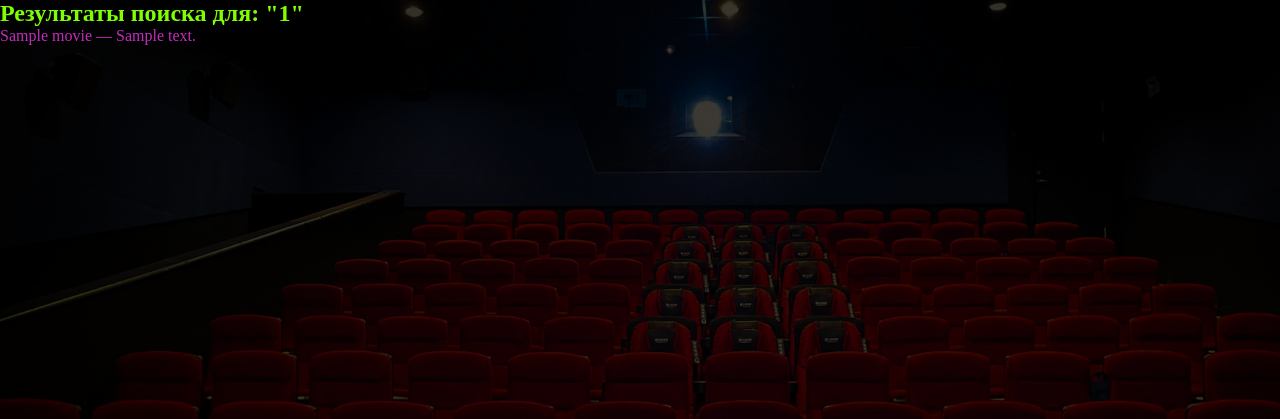
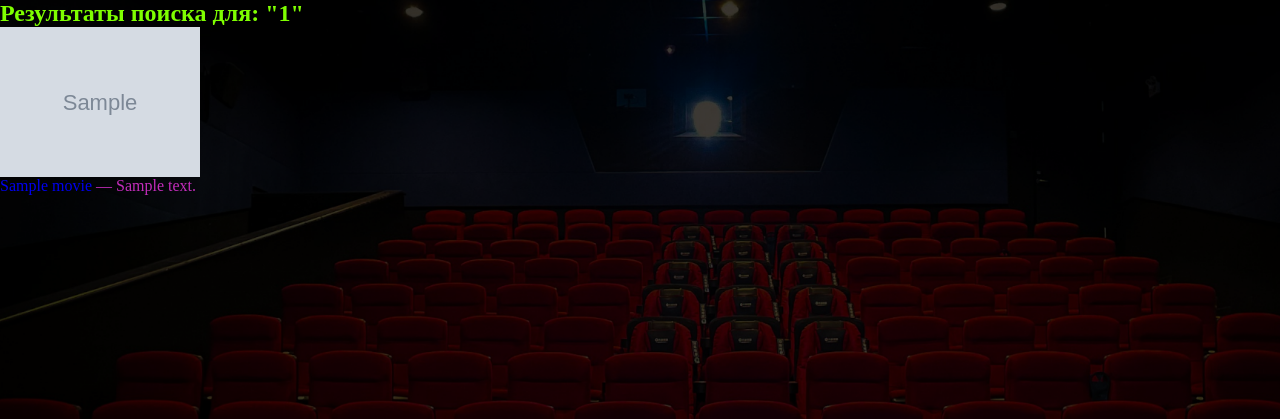
Before and after one commit to bekrahoon/Movie-Reservation-System, a Django app: template base/templates/movies/search_movies.html in a window 1280 px wide. Shown: the part 60-479 px from the top of the page. Run offline with Django 4.2, Linux system fonts and the light colour scheme; tables that the repository leaves empty hold one stand-in row (values such as "Sample post"); the template is opened without the code that fills it: values that come from a table or form of the project are taken from there, most other values are stand-ins (such as "Sample title", 1, 10 or a date in 2020); grey boxes marked "Sample" are stand-in pictures; some web fonts are replaced.

Commit message:
fix: search_movies.html for more better

```diff
--- a/base/templates/movies/search_movies.html
+++ b/base/templates/movies/search_movies.html
@@ -8,7 +8,8 @@
 {% endif %}
 <ul>
     {% for movie in movies %}
-    <li>{{ movie.title }} — {{ movie.description }}</li>
+    <a href="{% url 'movie_detail' movie.id %}"><img src="{{ movie.poster.url }}" alt="Постер фильма" width="200"></a>
+    <li><a href="{% url 'movie_detail' movie.id %}">{{ movie.title }}</a> — {{ movie.description }}</li>
     {% empty %}
     <li>Ничего не найдено.</li>
     {% endfor %}
```
